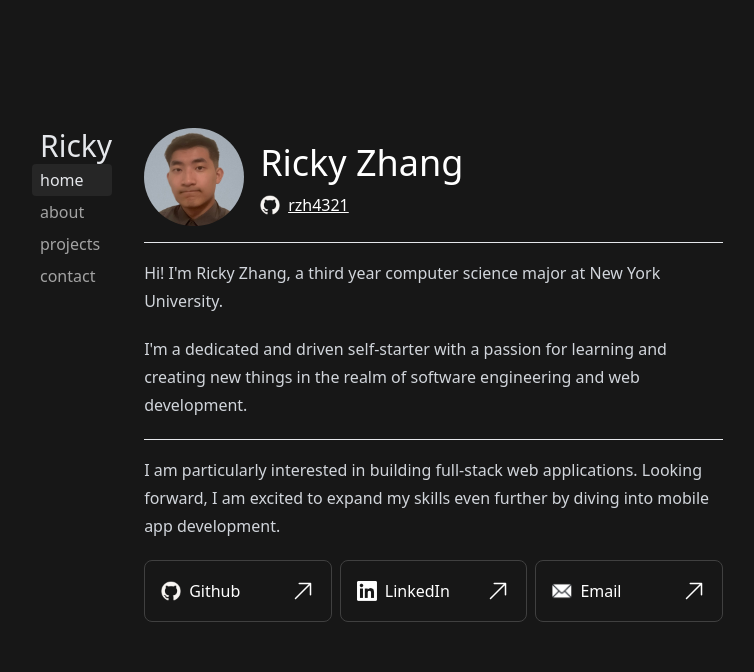
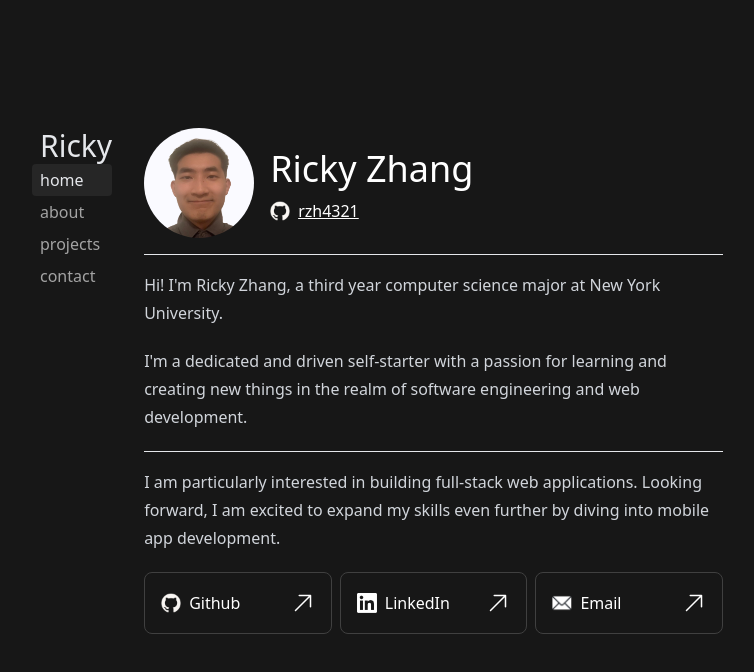
Before and after one commit to rzh4321/portfolio, a Next.js app: page / in a window 1280 px wide. Shown: the top 672 px of the page, without its empty margins (160-914 px from the left). Built offline with nearby package versions, Linux system fonts and the light colour scheme.

Commit message:
update photo

```diff
--- a/app/page.jsx
+++ b/app/page.jsx
@@ -21,11 +21,11 @@ function HomeHeader() {
   return (
     <div className="flex flex-row items-center gap-4">
       <Image
-        src="/images/profile.jpg"
-        className="rounded-full my-0"
+        src="/images/profile.png"
+        className="rounded-full my-0 max-h-[110px] object-cover"
         alt="Picture"
-        width={100}
-        height={100}
+        width={110}
+        height={110}
       />
       <div className="flex flex-col">
         <h1 className="font-medium my-2">Ricky Zhang</h1>
```
Also changed, not shown: public/images/profile.jpg (deleted), public/images/profile.png (added).
